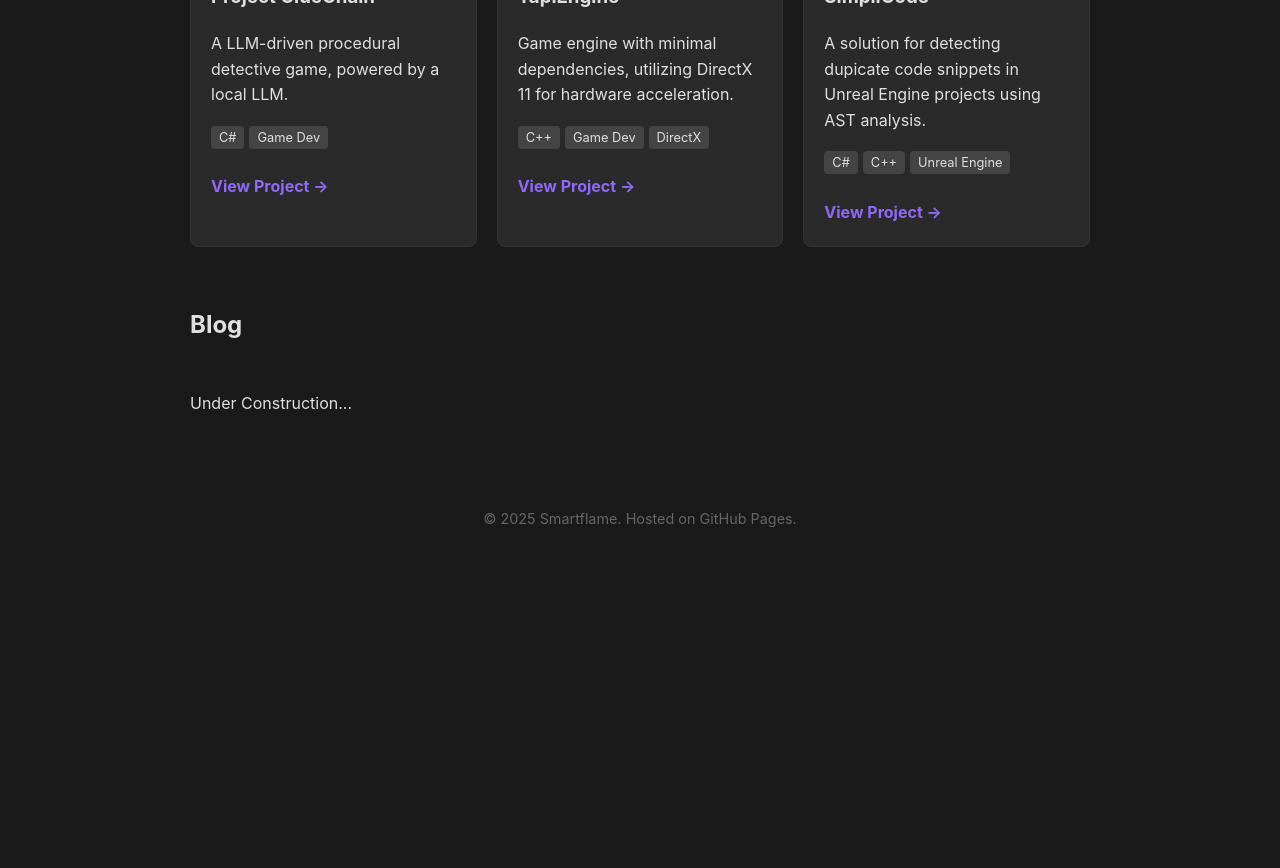
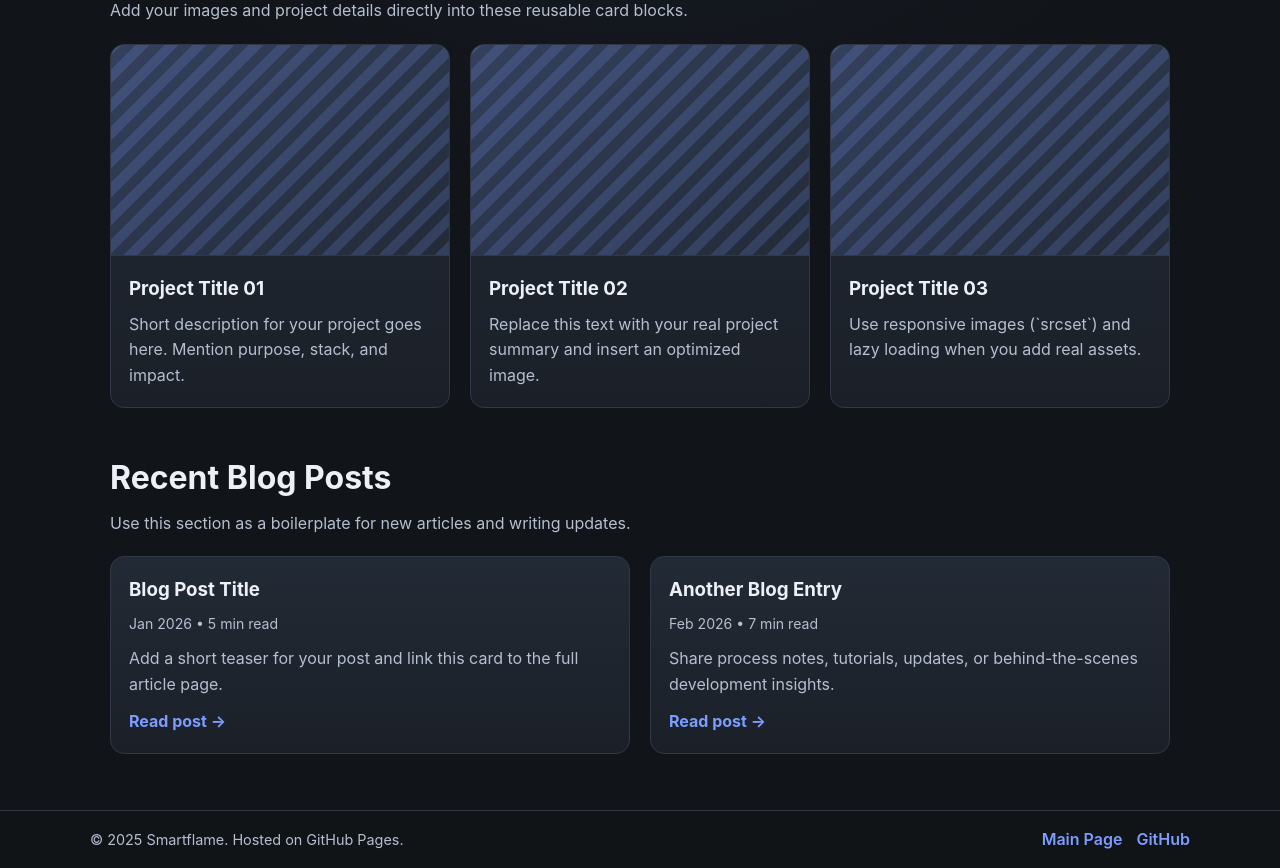
Before and after one commit to smartflame17/hubpage, a website: page index.html in a window 1280 px wide. Shown: the part 482-1350 px from the top of the page. Before the commit the page ends 1066 px from the top, so only its background shows below. Drawn offline with Linux system fonts and the light colour scheme.

Commit message:
Create responsive portfolio/blog boilerplate with placeholders

```diff
--- a/assets/css/style.css
+++ b/assets/css/style.css
@@ -1,85 +1,238 @@
 :root {
-    --bg-color: #1a1a1a;
-    --card-bg: #2a2a2a;
-    --text-color: #e0e0e0;
-    --accent-color: #9167fc; /* Purple accent */
-    --font-main: -apple-system, BlinkMacSystemFont, "Segoe UI", Roboto, sans-serif;
+    --bg-color: #111418;
+    --surface-color: #1b2028;
+    --surface-elevated: #222a35;
+    --text-color: #edf1f7;
+    --muted-text: #b5bfd0;
+    --accent-color: #7c9cff;
+    --accent-contrast: #10131a;
+    --border-color: #303848;
+    --font-main: Inter, -apple-system, BlinkMacSystemFont, "Segoe UI", Roboto, sans-serif;
+}
+
+* {
+    box-sizing: border-box;
 }
 
 body {
-    background-color: var(--bg-color);
+    background: radial-gradient(circle at top, #1a2130 0%, var(--bg-color) 45%);
     color: var(--text-color);
     font-family: var(--font-main);
     margin: 0;
-    padding: 0;
     line-height: 1.6;
 }
 
 .container {
-    max-width: 900px;
+    max-width: 1100px;
     margin: 0 auto;
-    padding: 20px;
+    padding: 0 20px;
 }
 
-/* Header */
-.hero {
-    padding: 60px 20px;
-    text-align: center;
-    border-bottom: 1px solid #333;
+.skip-link {
+    position: absolute;
+    top: -40px;
+    left: 8px;
+    background: var(--accent-color);
+    color: var(--accent-contrast);
+    padding: 8px 12px;
+    border-radius: 6px;
+    z-index: 100;
+    font-weight: 600;
 }
-.hero h1 { font-size: 2.5rem; margin-bottom: 10px; }
-.highlight { color: var(--accent-color); }
+
+.skip-link:focus {
+    top: 8px;
+}
+
+.site-header,
+.site-footer {
+    background: rgba(17, 20, 24, 0.9);
+    border-bottom: 1px solid var(--border-color);
+}
+
+.site-header-inner,
+.site-footer-inner {
+    display: flex;
+    justify-content: space-between;
+    align-items: center;
+    gap: 14px;
+    flex-wrap: wrap;
+    padding: 16px 0;
+}
+
+.site-brand {
+    color: var(--text-color);
+    font-size: 1.05rem;
+    font-weight: 700;
+    letter-spacing: 0.2px;
+    text-decoration: none;
+}
+
+.site-nav {
+    display: flex;
+    gap: 14px;
+}
+
+.site-nav a,
 .social-links a {
     color: var(--accent-color);
-    margin: 0 10px;
     text-decoration: none;
-    font-weight: bold;
+    font-weight: 600;
 }
 
-/* Grid Layout for Projects */
-.grid {
-    display: grid;
-    grid-template-columns: repeat(auto-fit, minmax(280px, 1fr));
-    gap: 20px;
-    margin-top: 30px;
+.site-nav a:hover,
+.social-links a:hover,
+.btn:hover {
+    text-decoration: underline;
 }
 
-/* Project Cards */
-.card {
-    background: var(--card-bg);
-    padding: 20px;
-    border-radius: 8px;
-    transition: transform 0.2s;
-    border: 1px solid #333;
+.site-footer {
+    border-top: 1px solid var(--border-color);
+    border-bottom: none;
+    margin-top: 40px;
 }
-.card:hover {
-    transform: translateY(-5px);
+
+.site-footer p {
+    margin: 0;
+    color: var(--muted-text);
+    font-size: 0.9rem;
+}
+
+.hero {
+    padding: 72px 0 48px;
+    border-bottom: 1px solid var(--border-color);
+}
+
+.eyebrow {
+    color: var(--accent-color);
+    font-weight: 700;
+    letter-spacing: 0.08em;
+    text-transform: uppercase;
+    margin-bottom: 8px;
+    font-size: 0.8rem;
+}
+
+.hero h1 {
+    font-size: clamp(2rem, 4vw, 3rem);
+    margin: 0 0 10px;
+}
+
+.highlight {
+    color: var(--accent-color);
+}
+
+.hero p {
+    max-width: 760px;
+    margin: 0;
+    color: var(--muted-text);
+}
+
+.social-links {
+    margin-top: 20px;
+    display: flex;
+    gap: 18px;
+}
+
+.page-content {
+    padding-top: 36px;
+    padding-bottom: 16px;
+}
+
+.section-block + .section-block {
+    margin-top: 44px;
+}
+
+.section-heading h2 {
+    margin: 0;
+    font-size: clamp(1.4rem, 2.5vw, 2rem);
+}
+
+.section-heading p {
+    margin-top: 8px;
+    color: var(--muted-text);
+}
+
+.portfolio-grid,
+.blog-grid {
+    display: grid;
+    grid-template-columns: repeat(auto-fit, minmax(260px, 1fr));
+    gap: 20px;
+    margin-top: 20px;
+}
+
+.portfolio-card,
+.blog-card {
+    background: linear-gradient(180deg, var(--surface-elevated), var(--surface-color));
+    border: 1px solid var(--border-color);
+    border-radius: 14px;
+    overflow: hidden;
+    transition: transform 0.2s ease, border-color 0.2s ease;
+}
+
+.portfolio-card:hover,
+.blog-card:hover {
+    transform: translateY(-3px);
     border-color: var(--accent-color);
 }
-.card h3 { margin-top: 0; }
-.tags { margin: 15px 0; }
-.tag {
-    background: #444;
-    padding: 4px 8px;
-    border-radius: 4px;
-    font-size: 0.8rem;
-    margin-right: 5px;
+
+.image-placeholder {
+    width: 100%;
+    aspect-ratio: 16 / 10;
+    background:
+        linear-gradient(135deg, rgba(124, 156, 255, 0.2), rgba(124, 156, 255, 0.05)),
+        repeating-linear-gradient(
+            -45deg,
+            rgba(124, 156, 255, 0.18),
+            rgba(124, 156, 255, 0.18) 10px,
+            transparent 10px,
+            transparent 20px
+        );
+    border-bottom: 1px solid var(--border-color);
 }
 
-/* Buttons */
+.portfolio-copy,
+.blog-card {
+    padding: 18px;
+}
+
+.portfolio-copy h3,
+.blog-card h3 {
+    margin-top: 0;
+    margin-bottom: 8px;
+}
+
+.portfolio-copy p,
+.blog-card p {
+    margin: 0;
+    color: var(--muted-text);
+}
+
+.blog-meta {
+    font-size: 0.88rem;
+    margin-bottom: 10px !important;
+}
+
 .btn {
     display: inline-block;
     color: var(--accent-color);
     text-decoration: none;
-    font-weight: bold;
-    margin-top: 10px;
+    font-weight: 700;
+    margin-top: 12px;
 }
-.btn:hover { text-decoration: underline; }
 
-/* Footer */
-footer {
-    text-align: center;
-    padding: 40px;
-    font-size: 0.9rem;
-    color: #666;
+@media (max-width: 640px) {
+    .site-header-inner,
+    .site-footer-inner {
+        align-items: flex-start;
+    }
+
+    .social-links,
+    .site-nav {
+        gap: 12px;
+        flex-wrap: wrap;
+    }
+
+    .hero {
+        padding-top: 56px;
+    }
 }
--- /dev/null
+++ b/assets/js/layout-components.js
@@ -0,0 +1,93 @@
+(function (globalScope, factory) {
+  if (typeof module === 'object' && module.exports) {
+    module.exports = factory();
+  } else {
+    globalScope.SiteLayout = factory();
+  }
+})(typeof globalThis !== 'undefined' ? globalThis : this, function () {
+  const DEFAULT_HOME_URL = 'index.html';
+  const DEFAULT_GITHUB_URL = 'https://github.com/smartflame17';
+
+  function buildHeaderTemplate(options = {}) {
+    const homeUrl = options.homeUrl || DEFAULT_HOME_URL;
+    const githubUrl = options.githubUrl || DEFAULT_GITHUB_URL;
+
+    return `
+      <header class="site-header">
+        <div class="container site-header-inner">
+          <a class="site-brand" href="${homeUrl}">Smartflame's Hub</a>
+          <nav class="site-nav" aria-label="Primary">
+            <a href="${homeUrl}">Main Page</a>
+            <a href="${githubUrl}" target="_blank" rel="noopener noreferrer">GitHub</a>
+          </nav>
+        </div>
+      </header>
+    `;
+  }
+
+  function buildFooterTemplate(options = {}) {
+    const homeUrl = options.homeUrl || DEFAULT_HOME_URL;
+    const githubUrl = options.githubUrl || DEFAULT_GITHUB_URL;
+
+    return `
+      <footer class="site-footer">
+        <div class="container site-footer-inner">
+          <p>&copy; 2025 Smartflame. Hosted on GitHub Pages.</p>
+          <nav class="site-nav" aria-label="Footer">
+            <a href="${homeUrl}">Main Page</a>
+            <a href="${githubUrl}" target="_blank" rel="noopener noreferrer">GitHub</a>
+          </nav>
+        </div>
+      </footer>
+    `;
+  }
+
+  function defineLayoutElements(dependencies = {}) {
+    const customElementsRegistry = dependencies.customElementsRegistry || (typeof customElements !== 'undefined' ? customElements : null);
+    const HTMLElementClass = dependencies.HTMLElementClass || (typeof HTMLElement !== 'undefined' ? HTMLElement : null);
+
+    if (!customElementsRegistry || !HTMLElementClass) {
+      return false;
+    }
+
+    class SiteHeader extends HTMLElementClass {
+      connectedCallback() {
+        this.innerHTML = buildHeaderTemplate({
+          homeUrl: this.getAttribute('home-url'),
+          githubUrl: this.getAttribute('github-url')
+        });
+      }
+    }
+
+    class SiteFooter extends HTMLElementClass {
+      connectedCallback() {
+        this.innerHTML = buildFooterTemplate({
+          homeUrl: this.getAttribute('home-url'),
+          githubUrl: this.getAttribute('github-url')
+        });
+      }
+    }
+
+    if (!customElementsRegistry.get('site-header')) {
+      customElementsRegistry.define('site-header', SiteHeader);
+    }
+
+    if (!customElementsRegistry.get('site-footer')) {
+      customElementsRegistry.define('site-footer', SiteFooter);
+    }
+
+    return true;
+  }
+
+  if (typeof window !== 'undefined') {
+    defineLayoutElements();
+  }
+
+  return {
+    DEFAULT_HOME_URL,
+    DEFAULT_GITHUB_URL,
+    buildHeaderTemplate,
+    buildFooterTemplate,
+    defineLayoutElements
+  };
+});
--- a/index.html
+++ b/index.html
@@ -3,40 +3,89 @@
 <head>
     <meta charset="UTF-8">
     <meta name="viewport" content="width=device-width, initial-scale=1.0">
-    <title>Smartflame's Hub</title>
+    <meta name="description" content="Portfolio and blog page for Jason Kim.">
+    <title>Jason Kim | Portfolio & Blog</title>
     <link rel="stylesheet" href="assets/css/style.css">
 </head>
 <body>
+    <a class="skip-link" href="#main-content">Skip to main content</a>
+    <site-header home-url="index.html" github-url="https://github.com/smartflame17"></site-header>
 
-    <header class="hero">
+    <header class="hero" aria-labelledby="hero-title">
         <div class="container">
-            <h1>Hi, I'm <span class="highlight">Jason Kim</span></h1>
-            <p>Welcome to my digital hub. Here lies a collection of my experiments, tools, and games.</p>
-            <div class="social-links">
-                <a href="https://github.com/smartflame17" target="_blank">GitHub</a>
-                <a href="mailto:jasonjiseop.kim@email.com">Contact</a>
+            <p class="eyebrow">Portfolio / Blog</p>
+            <h1 id="hero-title">Hi, I'm <span class="highlight">Jason Kim</span></h1>
+            <p>
+                I build playful experiments, practical tools, and polished web experiences.
+                Browse selected work below and read recent posts from my blog.
+            </p>
+            <div class="social-links" aria-label="Quick links">
+                <a href="index.html">Main Page</a>
+                <a href="https://github.com/smartflame17" target="_blank" rel="noopener noreferrer">GitHub</a>
             </div>
         </div>
     </header>
 
-    <main class="container">
-        <h2>Projects</h2>
-        <div id="project-list" class="grid">
-            <p>Loading projects...</p>
-        </div>
+    <main id="main-content" class="container page-content">
+        <section class="section-block" aria-labelledby="portfolio-heading">
+            <div class="section-heading">
+                <h2 id="portfolio-heading">Featured Portfolio</h2>
+                <p>Add your images and project details directly into these reusable card blocks.</p>
+            </div>
+
+            <div class="portfolio-grid">
+                <article class="portfolio-card">
+                    <div class="image-placeholder" role="img" aria-label="Placeholder for project screenshot"></div>
+                    <div class="portfolio-copy">
+                        <h3>Project Title 01</h3>
+                        <p>Short description for your project goes here. Mention purpose, stack, and impact.</p>
+                    </div>
+                </article>
+
+                <article class="portfolio-card">
+                    <div class="image-placeholder" role="img" aria-label="Placeholder for project screenshot"></div>
+                    <div class="portfolio-copy">
+                        <h3>Project Title 02</h3>
+                        <p>Replace this text with your real project summary and insert an optimized image.</p>
+                    </div>
+                </article>
+
+                <article class="portfolio-card">
+                    <div class="image-placeholder" role="img" aria-label="Placeholder for project screenshot"></div>
+                    <div class="portfolio-copy">
+                        <h3>Project Title 03</h3>
+                        <p>Use responsive images (`srcset`) and lazy loading when you add real assets.</p>
+                    </div>
+                </article>
+            </div>
+        </section>
+
+        <section class="section-block" aria-labelledby="blog-heading">
+            <div class="section-heading">
+                <h2 id="blog-heading">Recent Blog Posts</h2>
+                <p>Use this section as a boilerplate for new articles and writing updates.</p>
+            </div>
+
+            <div class="blog-grid">
+                <article class="blog-card">
+                    <h3>Blog Post Title</h3>
+                    <p class="blog-meta">Jan 2026 • 5 min read</p>
+                    <p>Add a short teaser for your post and link this card to the full article page.</p>
+                    <a class="btn" href="#" aria-label="Read Blog Post Title">Read post &rarr;</a>
+                </article>
+
+                <article class="blog-card">
+                    <h3>Another Blog Entry</h3>
+                    <p class="blog-meta">Feb 2026 • 7 min read</p>
+                    <p>Share process notes, tutorials, updates, or behind-the-scenes development insights.</p>
+                    <a class="btn" href="#" aria-label="Read Another Blog Entry">Read post &rarr;</a>
+                </article>
+            </div>
+        </section>
     </main>
 
-    <main class="container">
-        <h2>Blog</h2>
-        <div id="blog-list" class="grid">
-            <p>Under Construction...</p>
-        </div>
-    </main>
+    <site-footer home-url="index.html" github-url="https://github.com/smartflame17"></site-footer>
 
-    <footer>
-        <p>&copy; 2025 Smartflame. Hosted on GitHub Pages.</p>
-    </footer>
-
-    <script src="assets/js/script.js"></script>
+    <script src="assets/js/layout-components.js"></script>
 </body>
 </html>
```
Also changed, not shown: package.json (added, +8 -0 lines), tests/layout-components.test.js (added, +88 -0 lines).
